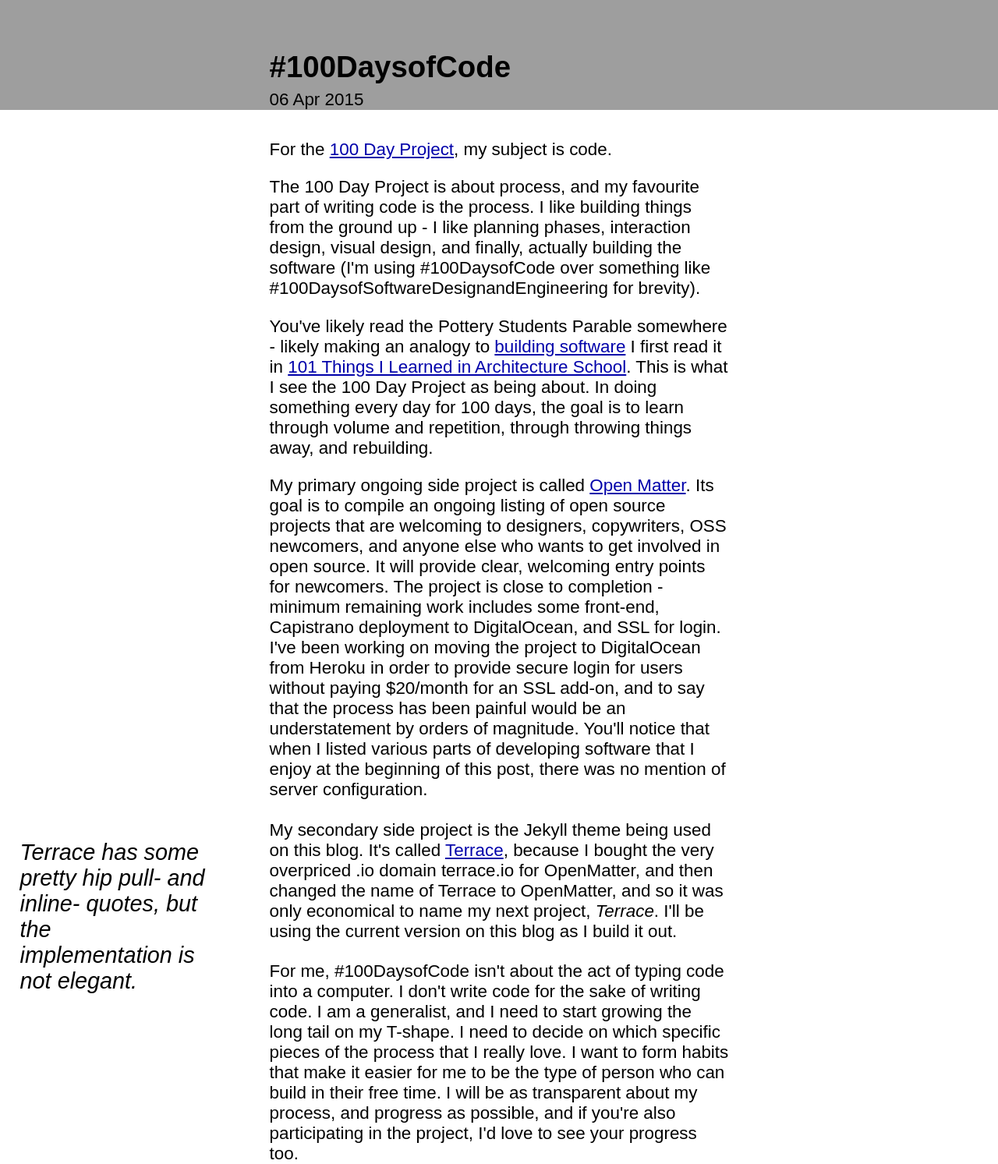
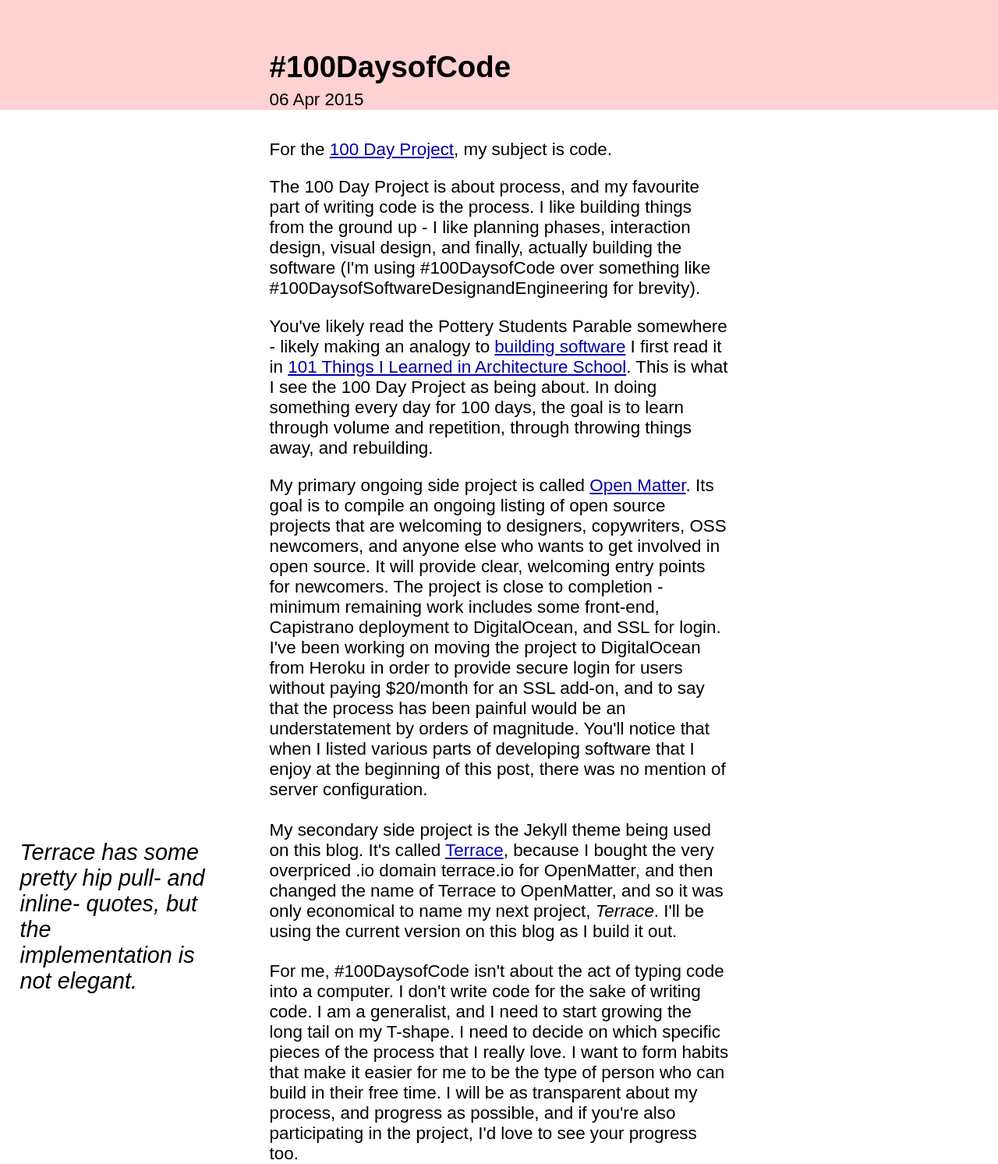
Before and after one commit to funionnn/funionnn.github.io, a Jekyll site: the page built from _posts/2015-04-06-the-100-day-project.md, in a window 1280 px wide. Shown: the whole page at 78% size. Built offline with Jekyll 4.4.1, drawn with Linux system fonts in a browser that asks for light colours; Markdown is read by kramdown in place of the engine named in the settings.

Commit message:
default post background image

```diff
--- a/_layouts/default.html
+++ b/_layouts/default.html
@@ -14,9 +14,9 @@
     <script>try{Typekit.load();}catch(e){}</script>
 
     <!-- Custom CSS -->
-    <link rel="stylesheet" href="/css/skeleton.css">
-    <link rel="stylesheet" href="/css/musculature.css">
-    <link rel="stylesheet" href="/css/flesh.css">
+    <link rel="stylesheet" href="/css/layout.css">
+    <link rel="stylesheet" href="/css/responsive.css">
+    <link rel="stylesheet" href="/css/style.css">
 
     <script>
       (function(i,s,o,g,r,a,m){i['GoogleAnalyticsObject']=r;i[r]=i[r]||function(){
--- a/_posts/2015-04-06-the-100-day-project.md
+++ b/_posts/2015-04-06-the-100-day-project.md
@@ -4,7 +4,8 @@
 date:   2015-04-06
 ---
 
-<div class="header" style="background-image: url('{{ site.url }}/assets/post-header.jpg');">
+<!--<div class="header" style="background-image: url('{{ site.url }}/assets/default-post-image.jpg');">-->
+<div class="header" style="background-image: url('/assets/default-post-image.jpg');">
   <div class="center">
     <h1>{{ page.title }}</h1>
     <p class="meta">{{ page.date | date_to_string }}</p>
```
Also changed, not shown: assets/default-post-image.jpg (added), css/layout.scss (renamed from css/skeleton.scss), css/responsive.scss (renamed from css/musculature.scss), css/style.scss (renamed from css/flesh.scss).
